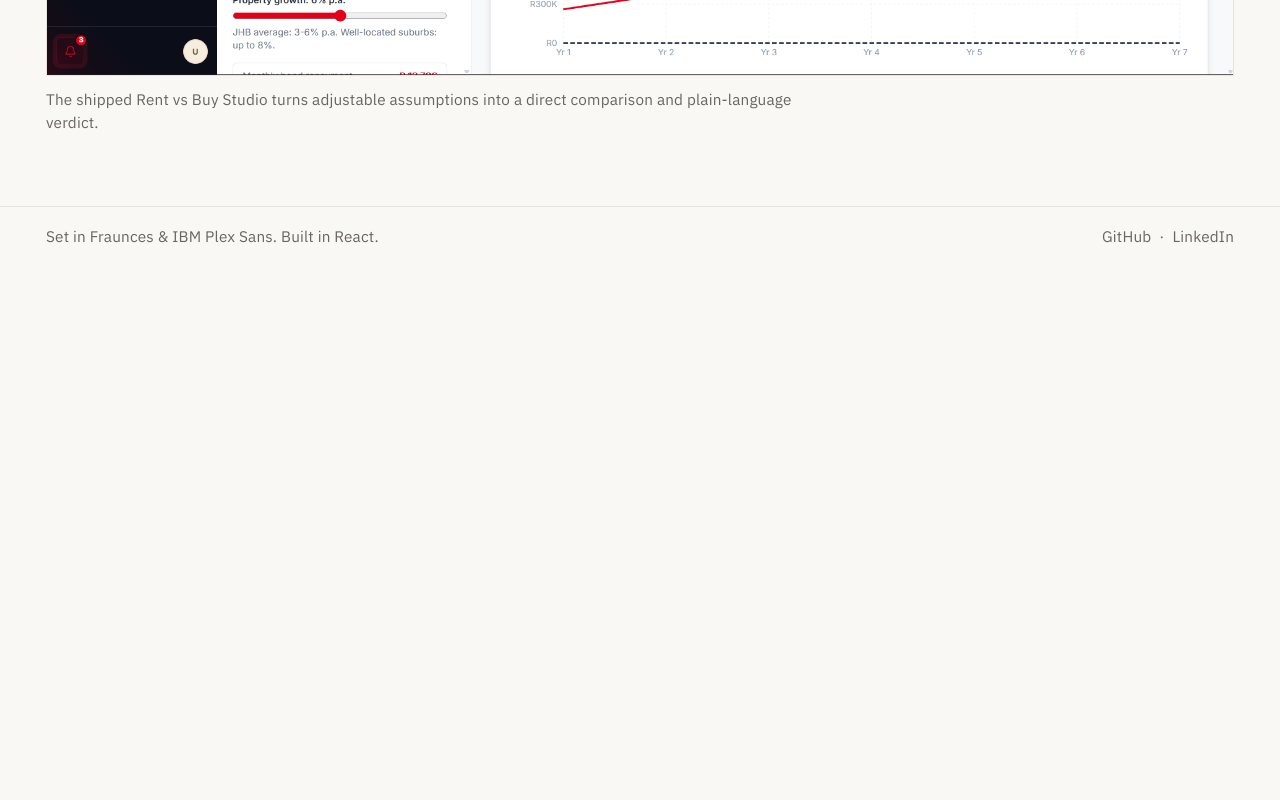
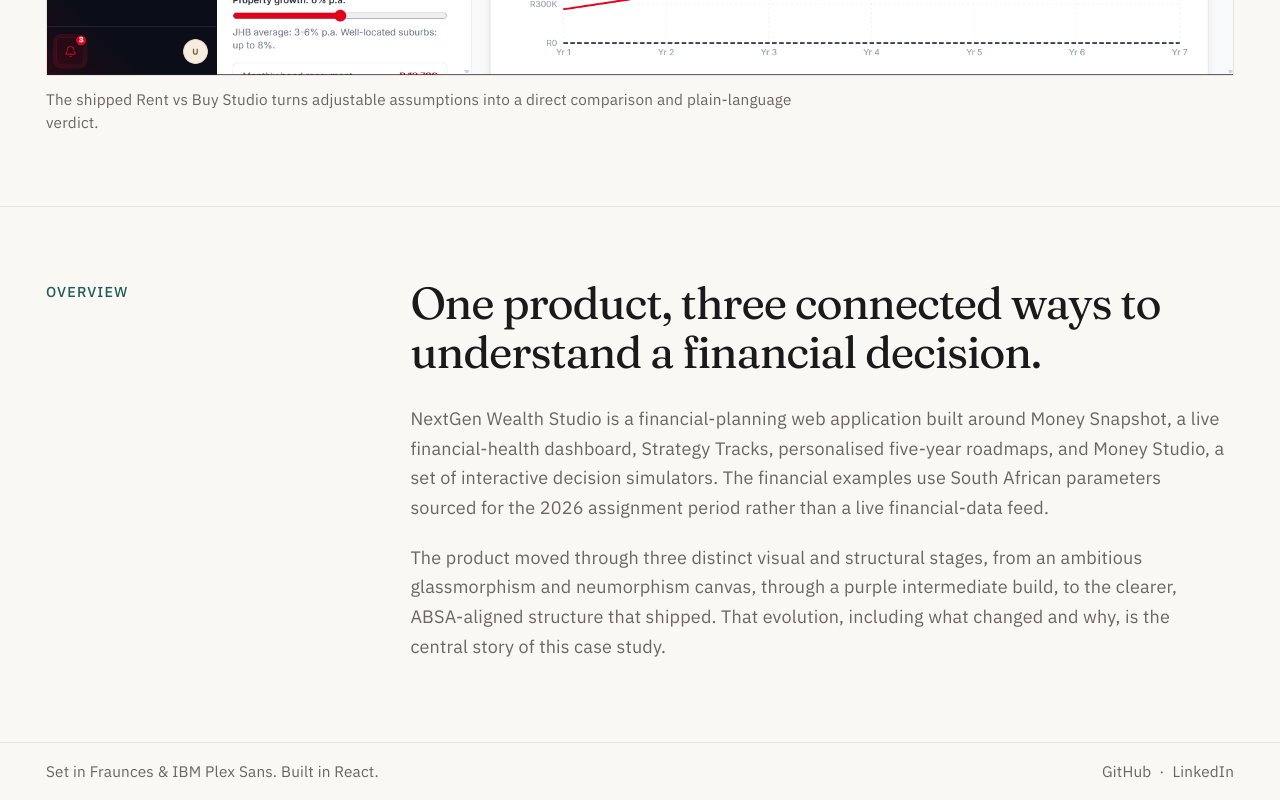
Before and after one commit to Wandering-Wind/wandering-wind.github.io, a React (Vite) app: page /work/product-ux/absa-nextgen in a window 1280 px wide. Shown: the part 1417-2217 px from the top of the page. Before the commit the page ends 1681 px from the top, so only its background shows below. Built offline with nearby package versions, Linux system fonts and the light colour scheme.

Commit message:
Absa overview done

```diff
--- a/src/pages/case-studies/AbsaNextGenPage.jsx
+++ b/src/pages/case-studies/AbsaNextGenPage.jsx
@@ -74,6 +74,31 @@
             direct comparison and plain-language verdict.
           </figcaption>
         </figure>
+
+        <section className="case-study-section" aria-labelledby="overview-title">
+          <p className="case-study-section__eyebrow">Overview</p>
+          <div className="case-study-section__content">
+            <h2 id="overview-title">
+              One product, three connected ways to understand a financial
+              decision.
+            </h2>
+            <p>
+              NextGen Wealth Studio is a financial-planning web application
+              built around Money Snapshot, a live financial-health dashboard,
+              Strategy Tracks, personalised five-year roadmaps, and Money
+              Studio, a set of interactive decision simulators. The financial
+              examples use South African parameters sourced for the 2026
+              assignment period rather than a live financial-data feed.
+            </p>
+            <p>
+              The product moved through three distinct visual and structural
+              stages, from an ambitious glassmorphism and neumorphism canvas,
+              through a purple intermediate build, to the clearer,
+              ABSA-aligned structure that shipped. That evolution, including
+              what changed and why, is the central story of this case study.
+            </p>
+          </div>
+        </section>
       </main>
 
       <SiteFooter />
--- a/src/styles/pages/case-studies/CaseStudyPage.css
+++ b/src/styles/pages/case-studies/CaseStudyPage.css
@@ -119,6 +119,44 @@
   line-height: 1.5;
 }
 
+.case-study-section {
+  display: grid;
+  grid-template-columns: minmax(180px, 0.55fr) minmax(0, 1.45fr);
+  gap: 52px;
+  padding: 72px 46px 80px;
+  border-top: 1px solid var(--color-border);
+}
+
+.case-study-section__eyebrow {
+  color: var(--color-pine);
+  font-size: 0.8rem;
+  font-weight: 500;
+  letter-spacing: 0.08em;
+  text-transform: uppercase;
+}
+
+.case-study-section__content {
+  max-width: 820px;
+}
+
+.case-study-section h2 {
+  margin: 0 0 28px;
+  color: var(--color-ink);
+  font-family: var(--font-serif);
+  font-size: clamp(2rem, 3.5vw, 3.2rem);
+  font-weight: 400;
+  letter-spacing: -0.025em;
+  line-height: 1.08;
+}
+
+.case-study-section__content p {
+  line-height: 1.65;
+}
+
+.case-study-section__content p + p {
+  margin-top: 20px;
+}
+
 @media (hover: hover) {
   .case-study-hero a:hover {
     color: var(--color-pine);
@@ -132,6 +170,11 @@
 
   .case-study-hero-visual {
     margin: 0 32px 64px;
+  }
+
+  .case-study-section {
+    gap: 36px;
+    padding: 62px 32px 68px;
   }
 }
 
@@ -157,4 +200,14 @@
   .case-study-links {
     flex-wrap: wrap;
   }
+
+  .case-study-section {
+    grid-template-columns: 1fr;
+    gap: 14px;
+    padding: 52px 24px 58px;
+  }
+
+  .case-study-section h2 {
+    margin-bottom: 24px;
+  }
 }
```
